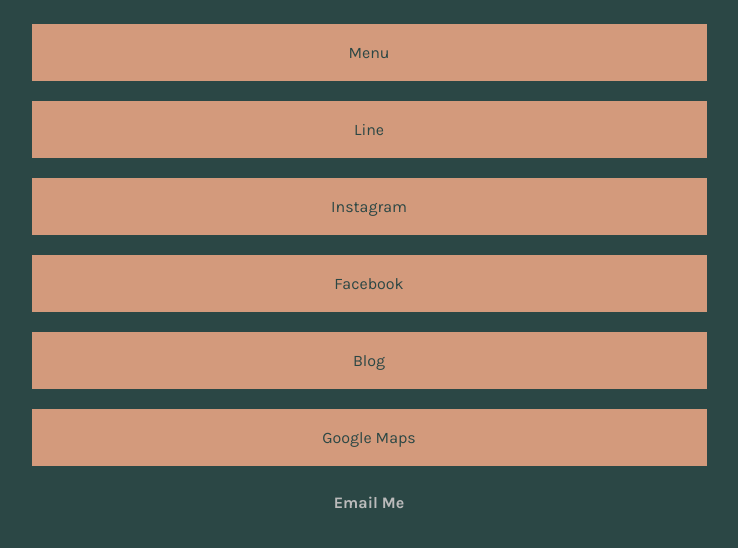
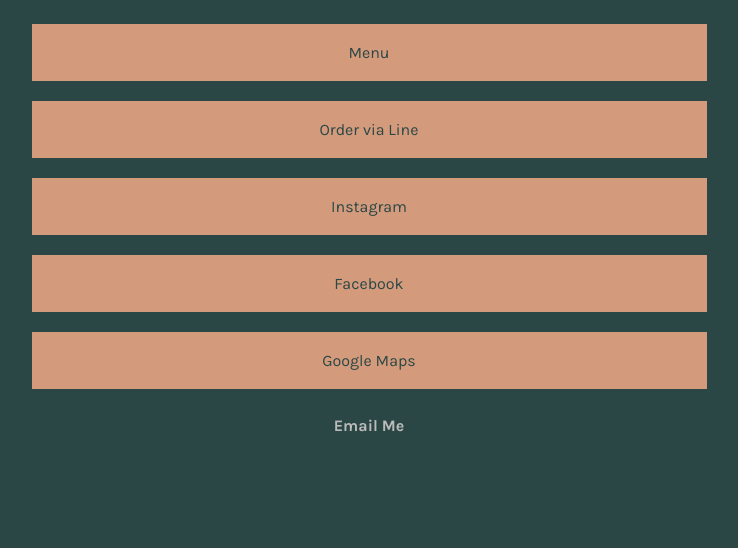
Before and after one commit to tropicannacafe/tropicannacafe.github.io, a plain HTML site: page index.html in a window 1280 px wide. Shown: the part 246-794 px from the top of the page, without its empty margins (271-1009 px from the left). Drawn offline with nearby package versions, Linux system fonts and the light colour scheme.

Commit message:
changed link names, disabled blog for now

```diff
--- a/index.html
+++ b/index.html
@@ -16,10 +16,9 @@
         <a href="https://www.instagram.com/tropicanna.cafe" id="userName" class="animated fadeIn delay-1s fast">Instagram: @tropicanna.cafe</a>
         <div id="links" class="animated fadeInLeft delay-1s">
             <a class="link" href="https://airtable.com/app59hTePLvDopnsV/shrrfY2lxGXyZ2h39" target="_blank">Menu</a>
-            <a class="link" href="https://lin.ee/hbkpubX" target="_blank">Line</a>
+            <a class="link" href="https://lin.ee/hbkpubX" target="_blank">Order via Line</a>
             <a class="link" href="https://www.instagram.com/tropicanna.cafe/" target="_blank">Instagram</a>
             <a class="link" href="https://www.facebook.com/tropicanna.official" target="_blank">Facebook</a>
-            <a class="link" href="https://www.instagram.com/tropicanna.cafe/" target="_blank">Blog</a>
             <a class="link" href="https://maps.app.goo.gl/aRyLkD3Smw2RvoN96" target="_blank">Google Maps</a>
         </div>
 
```
